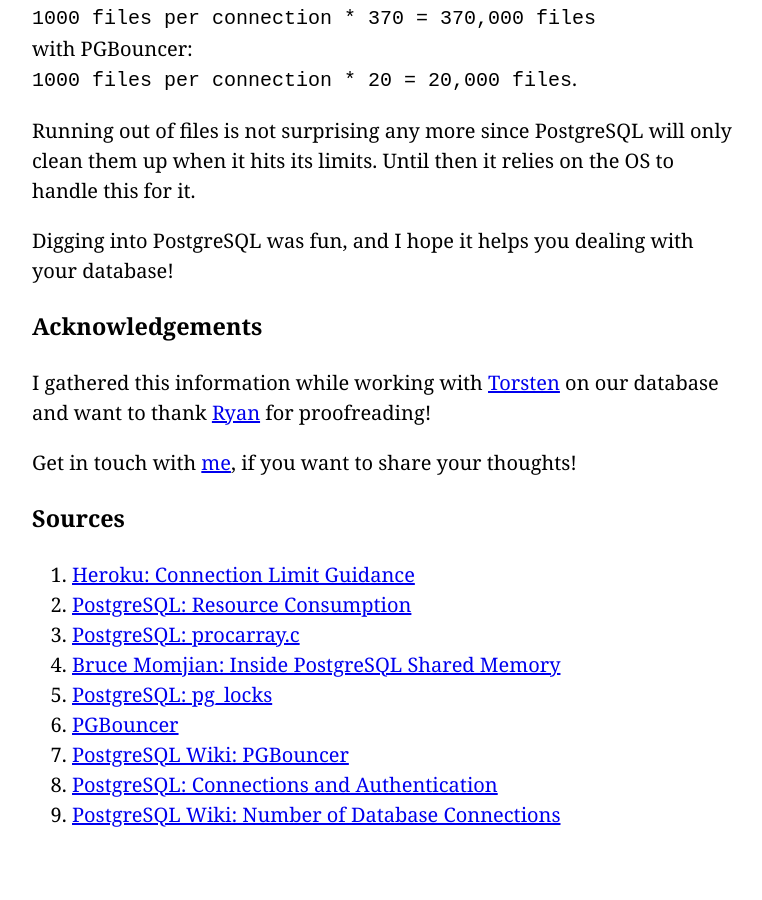
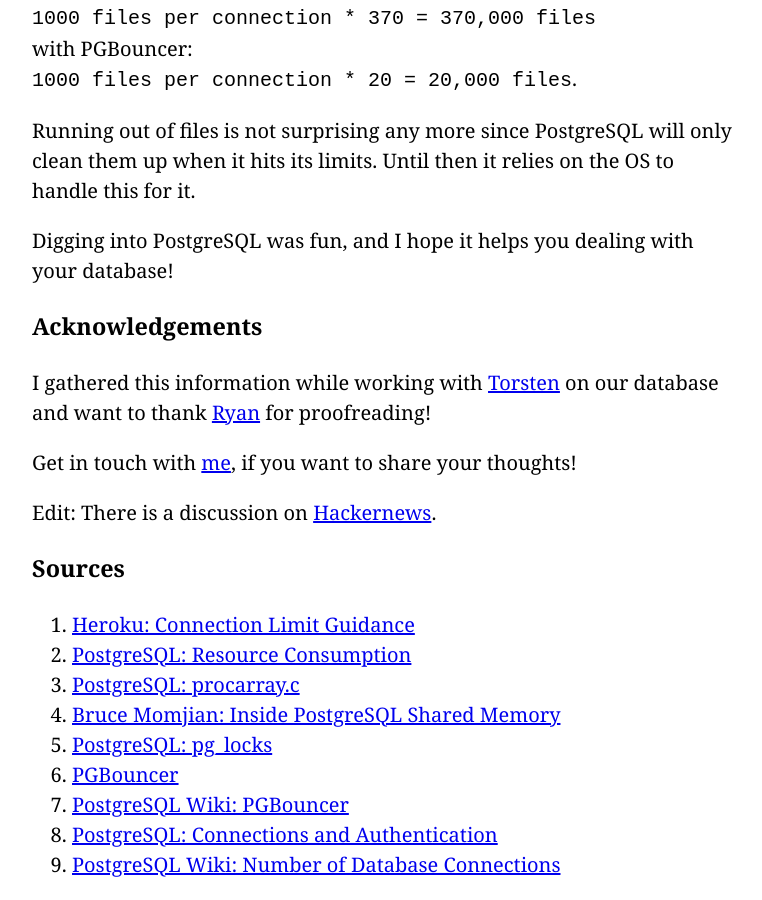
Before and after one commit to hanshasselberg/i0rek.github.io, a Jekyll site: the page built from _posts/2014-02-19-postgresql_connection.markdown, in a window 1280 px wide and 900 px high, scrolled down 2242 px. Shown: the whole window, without its empty margins (258-1020 px from the left). Built offline with Jekyll 4.4.1, drawn with Linux system fonts in a browser that asks for light colours; Markdown is read by kramdown in place of the engine named in the settings; comment, search, counter and statistics services are not loaded; before the commit the page ends 3092 px from its top, so only the background shows below that.

Commit message:
mention hacker news.

```diff
--- a/_posts/2014-02-19-postgresql_connection.markdown
+++ b/_posts/2014-02-19-postgresql_connection.markdown
@@ -64,6 +64,9 @@
 
 Get in touch with [me](/about), if you want to share your thoughts!
 
+
+Edit: There is a discussion on [Hackernews](https://news.ycombinator.com/item?id=7263696).
+
 ### Sources
 
 1. [Heroku: Connection Limit Guidance](https://postgres.heroku.com/blog/past/2013/11/22/connection\_limit\_guidance/)<br />
```
